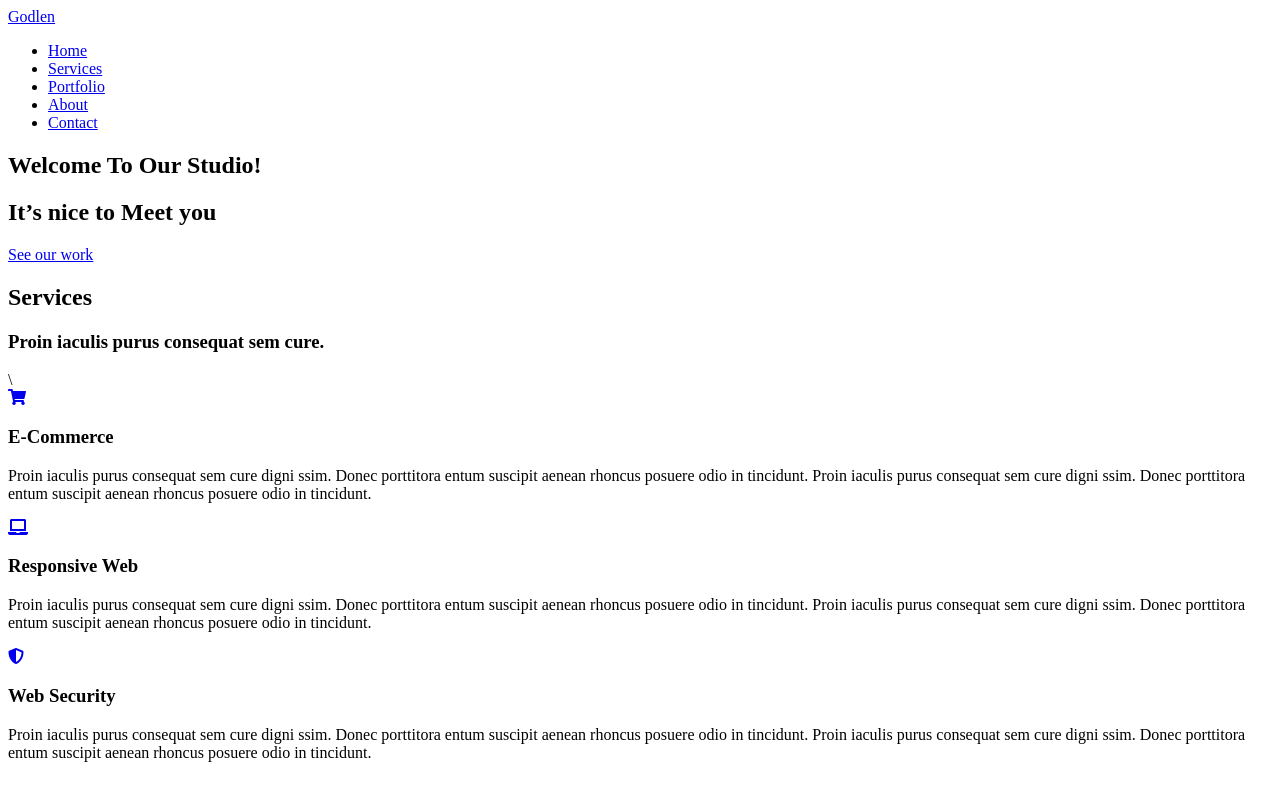
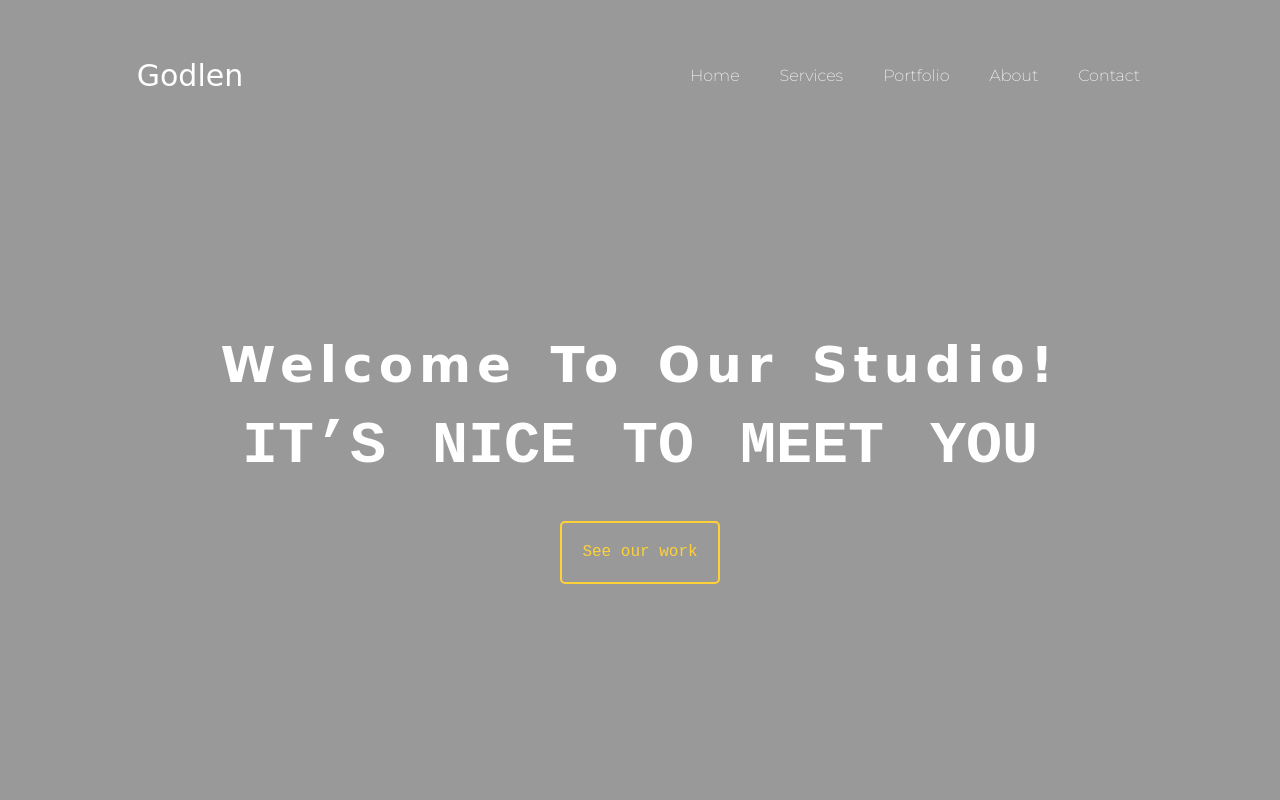
Before and after one commit to kacpermakowiecki/git-project, a website: page index.html in a window 1280 px wide. Shown: the top 800 px of the page. Drawn offline with Linux system fonts and the light colour scheme; a web font is replaced by a local one.

Commit message:
Add style for page

```diff
--- a/css/style.css
+++ b/css/style.css
@@ -1,2 +1,262 @@
+/*Global*/
+@import url('https://fonts.googleapis.com/css2?family=Hurricane&family=Montserrat:wght@200;600&display=swap');
+*, *::before, *::after {
+    box-sizing: border-box;
+}
 
+body {
+    margin: 0;
+    font-size: 16px;
+    color: #2c2c54;
+    line-height: 1.7;
+    font-family: 'Hurricane', cursive;
+    font-family: 'Montserrat', sans-serif;
+}
+
+.container {
+    width: auto;
+    padding: 0 20px;
+    margin: 30px 80px;
+    display: flex;
+}
+
+/*button*/
+
+.btn {
+    display: inline-flex;
+    justify-content: center;
+    min-width: 160px;
+    margin: 24px auto 0 auto;
+    padding: 16px;
+    border-radius: 5px;
+    font-family: 'Inconsolata', monospace;
+    font-size: 16px;
+    text-align: center;
+    text-decoration: none;
+    cursor: pointer;
+    border-width: 2px;
+    border-style: solid;
+    background-color: inherit;
+    background-position: 100% 0;
+    background-size: 300%;
+    transition: all 1s;
+}
+
+.btn:hover {
+    background-position: 0 100%;
+    color:white;
+}
+
+
+.btn-one {
+    border-color: #fed136;
+    color: #fed136;
+    background-image: linear-gradient(90deg, #fed136 50%, transparent 50%);
+}
+
+/*navigation*/
+
+.golden {
+    flex:2;
+    font-family: 'Hurricane', cursive;
+    font-size: 30px;
+    display: flex;
+    justify-content: center;
+    align-items: center;
+}
+
+.golden a {
+    text-decoration: none;
+    color: #ffffff;
+}
+.golden a:hover {
+    color:#fed136;
+}
+.navigation {
+    background: url('images/background background-image');
+    padding: 12px 0;
+    background-color: rgba(0, 0, 0, 0.4);
+    background-repeat: no-repeat;
+    background-position: center;
+    background-size: cover;
+    background-attachment: fixed;
+    height: 100vh;
+    margin-bottom: 100px;
+}
+
+.nav-list {
+    flex:10;
+    font-family: 'Montserrat', sans-serif;
+}
+
+.nav-list ul {
+    list-style-type: none;
+    display: flex;
+    padding: 20px;
+    margin: 0;
+    justify-content:flex-end;
+    width:auto;
+}
+
+.nav-list a {
+    padding: 20px;
+    text-decoration: none;
+    color: #ffffff;
+}
+
+.nav-list a:hover {
+    text-decoration: none;
+    color: #fed136;
+}
+/*splash*/
+
+.splash {
+    color: white;
+    min-height: 500px;
+    display: flex;
+    justify-content: center;
+    align-items: center;
+    margin-top: 100px;
+}
+
+.splash-inner {
+    margin: auto;
+    max-width: 70%;
+}
+
+
+.page-title {
+    margin: auto;
+    font-size: 50px;
+    word-spacing: 10px;
+    font-weight: 700;
+    line-height: 1.2;
+    letter-spacing: 6px;
+    font-family: 'Inconsolata',monospace;
+    text-align: center;
+    font-family: 'Hurricane', cursive;
+
+}
+
+.page-subtitle {
+    margin: auto;
+    font-weight: 600;
+    font-size: 60px;
+    font-family: 'Inconsolata',monospace;
+    text-align: center;
+    text-transform: uppercase;
+    word-spacing: 10px;
+}
+
+.button {
+    text-align: center;
+}
+
+/*services*/
+
+.services {
+    width: auto;
+    padding: 0 20px;
+    margin: 30px 80px;
+}
+.services-title {
+    text-transform: uppercase;
+    margin-bottom: 10px;
+}
+
+.service-subtitle {
+    font-family: 'Hurricane', cursive;
+    font-size: 30px;
+    margin-top:10px;
+
+}
+
+.wraper {
+    display: flex;
+    justify-content:space-around;
+    padding: 10px;
+
+}
+.container-header {
+    text-align:center;
+}
+
+.wraper-box {
+    text-align: justify;
+    word-spacing: 3px;
+    padding:10px;
+}
+
+.wraper-box p {
+    font-size: 12px;
+    margin-right:12px;
+}
+
+.wraper-box h3 {
+    text-align:center;
+    margin: 0 auto;
+}
+
+.wraper-box a {
+    text-align: center;
+}
+
+.wraper-icon {
+    text-align: center;
+}
+.wraper-box i {
+    font-size: 30px;
+    background: white;
+    width: 60px;
+    height: 60px;
+    line-height: 60px;
+    color: #fed136;
+    border-radius: 50%;
+    margin: 10px;
+    text-align: center;
+    border: solid #fed136;
+}
+
+.services two {
+    background-color: red;
+}
+@media (max-width: 767px) {
+
+    .navigation {
+        flex-direction: column;
+    }
+
+    .container {
+        font-size: 10px;
+        padding: 5px;
+        margin:30px 30px;
+    }
+
+    .nav-list a {
+        padding: 5px;
+    }
+
+    /*splash*/
+    .splash {
+        margin-top: 20px;
+    }
+
+    .page-title {
+        font-size: 50px;
+    }
+
+    .page-subtitle {
+        font-size: 20px;
+    }
+
+    .services {
+        flex-direction: column;
+        margin:30px 40px;
+    }
+
+    .wraper {
+        flex-direction: column;
+
+    }
+}
 /*# sourceMappingURL=data:application/json;base64,eyJ2ZXJzaW9uIjozLCJzb3VyY2VzIjpbXSwibmFtZXMiOltdLCJtYXBwaW5ncyI6IiIsImZpbGUiOiJzdHlsZS5jc3MifQ== */
```
